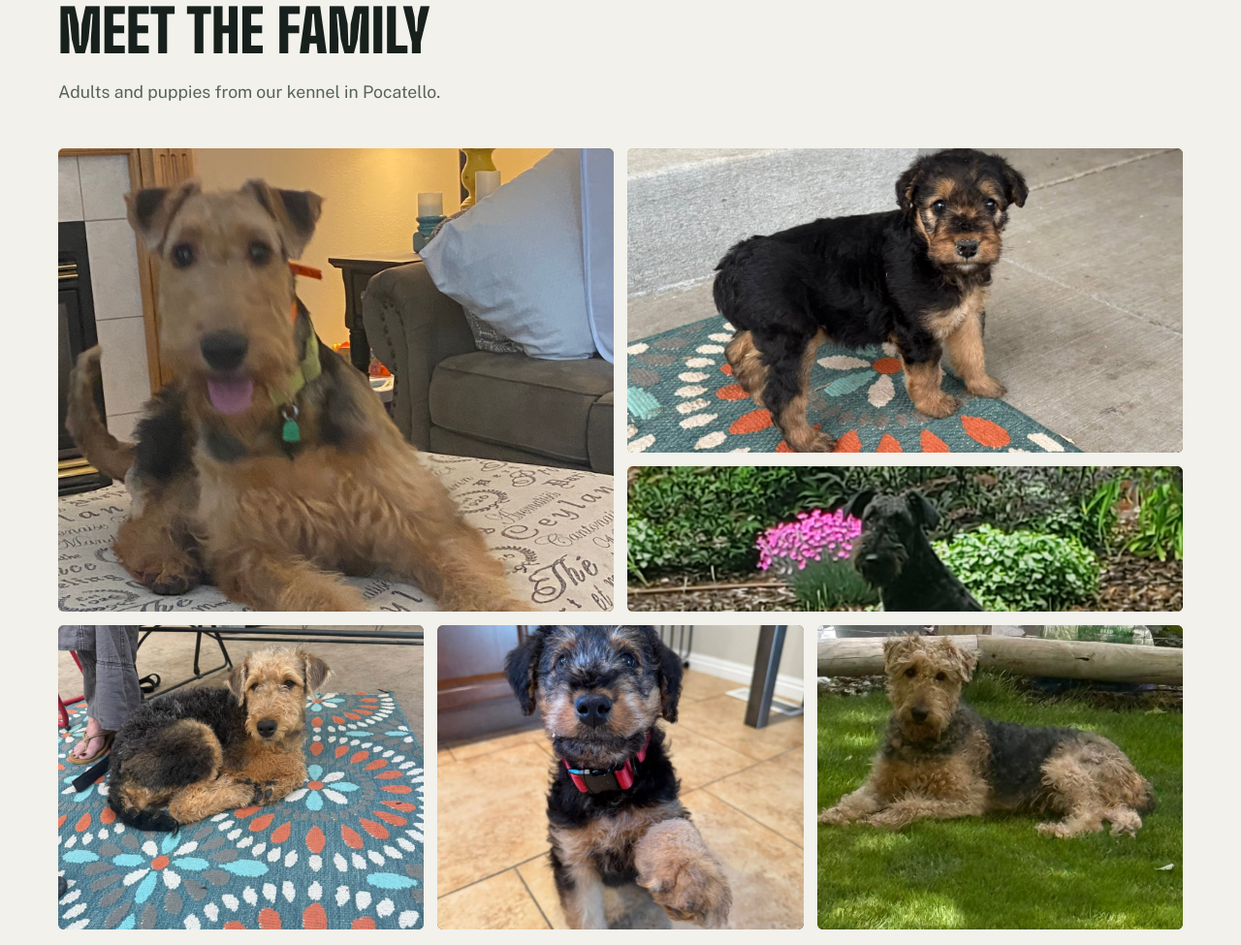
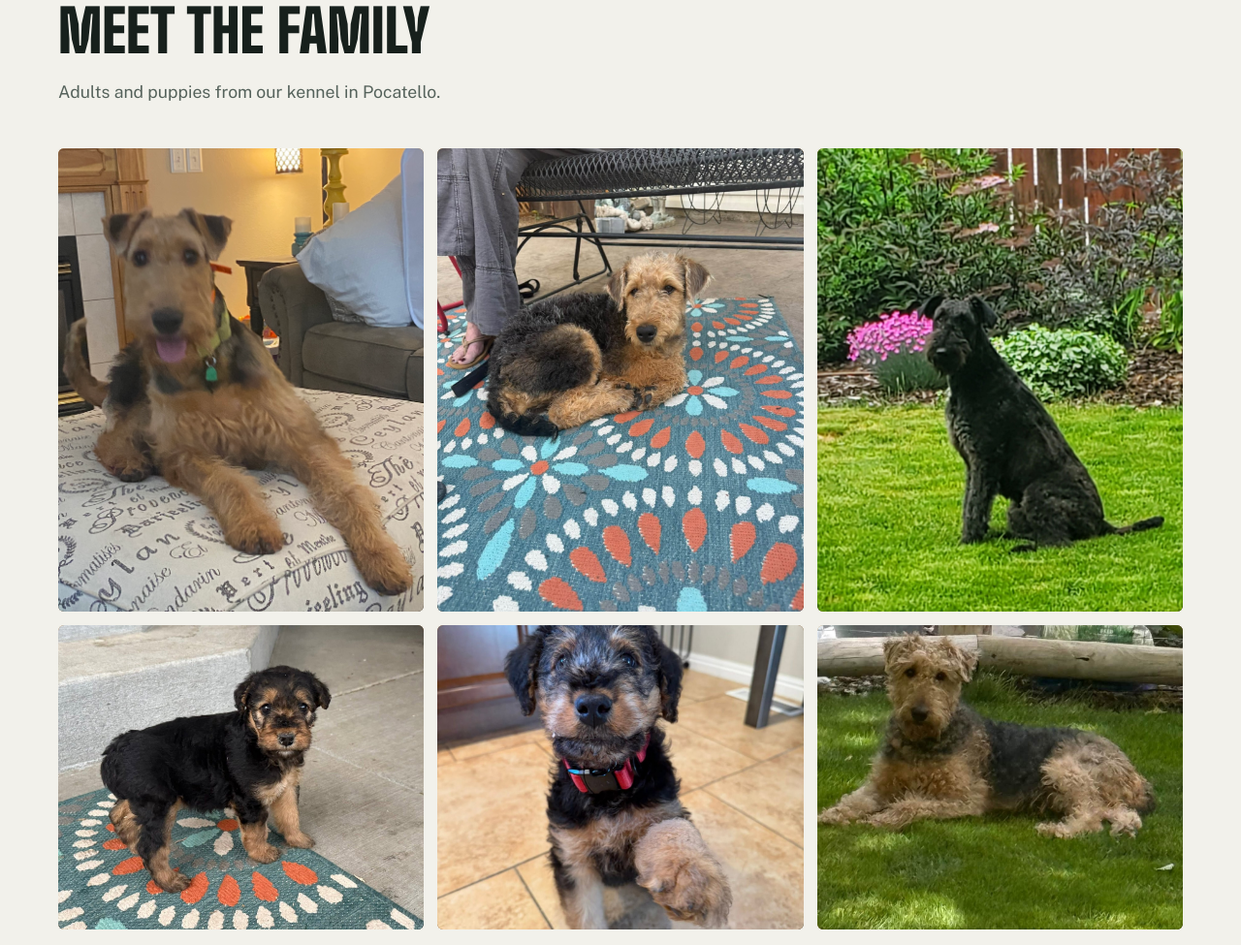
Before and after one commit to rockymountainairedales/rockymountainairedales.github.io, a plain HTML site: page index.html in a window 1280 px wide. Shown: the part 1537-2512 px from the top of the page at 97% size. Drawn offline with nearby package versions, Linux system fonts and the light colour scheme.

Commit message:
Refactor gallery layout and update image sources

```diff
--- a/index.html
+++ b/index.html
@@ -54,9 +54,7 @@ h2{font-family:var(--display);font-weight:900;text-transform:uppercase;font-size
 .card p{margin:0;color:var(--muted)}
 .gallery{display:grid;grid-template-columns:repeat(6,1fr);grid-auto-rows:150px;gap:14px}
 .gallery .ph{border-radius:6px}
-.gallery .a{grid-column:span 3;grid-row:span 3}
-.gallery .b{grid-column:span 3;grid-row:span 2}
-.gallery .c{grid-column:span 3;grid-row:span 1}
+.gallery .a,.gallery .b,.gallery .c{grid-column:span 2;grid-row:span 3}
 .gallery .d,.gallery .e,.gallery .f{grid-column:span 2;grid-row:span 2}
 .puppies{background:var(--spruce);color:var(--stone)}
 .puppies .kicker{color:var(--tan)}
@@ -84,7 +82,7 @@ ol.steps span{color:rgba(242,241,235,.8)}
 .contact-side b{color:var(--ink)}
 footer{background:var(--spruce);color:rgba(242,241,235,.8);padding:30px 0;font-size:.92rem}
 footer .wrap{display:flex;flex-wrap:wrap;justify-content:space-between;gap:12px}
-@media (max-width:900px){.hero{grid-template-columns:1fr;padding-top:12px}.hero-photo{order:2;aspect-ratio:4/3.4;min-height:0}.cta-row{padding-bottom:36px}.facts ul{grid-template-columns:1fr 1fr}.cards,.pup-grid,.story,.contact-box{grid-template-columns:1fr}.contact-box,.story,.pup-grid{gap:32px}.gallery{grid-template-columns:repeat(2,1fr);grid-auto-rows:150px}.gallery .a,.gallery .b,.gallery .c,.gallery .d,.gallery .e,.gallery .f{grid-column:span 1;grid-row:span 1}.gallery .a{grid-column:span 2;grid-row:span 2}section{padding:64px 0}}
+@media (max-width:900px){.hero{grid-template-columns:1fr;padding-top:12px}.hero-photo{order:2;aspect-ratio:4/3.4;min-height:0}.cta-row{padding-bottom:36px}.facts ul{grid-template-columns:1fr 1fr}.cards,.pup-grid,.story,.contact-box{grid-template-columns:1fr}.contact-box,.story,.pup-grid{gap:32px}.gallery{grid-template-columns:repeat(2,1fr);grid-auto-rows:150px}.gallery .a,.gallery .b,.gallery .c,.gallery .d,.gallery .e,.gallery .f{grid-column:span 1;grid-row:span 1}.gallery .a{grid-column:span 2;grid-row:span 2}.gallery .b,.gallery .c{grid-row:span 2}section{padding:64px 0}}
 @media (max-width:600px){nav a.link{display:none}header{padding:14px 0;gap:12px}.brand{font-size:1.05rem;line-height:1.05}nav{gap:0}nav .btn.small{padding:9px 16px;font-size:.85rem;font-weight:700;letter-spacing:.01em;white-space:nowrap;box-shadow:0 0 0 3px rgba(219,163,83,.28),0 4px 12px rgba(0,0,0,.28)}}
 @media (prefers-reduced-motion:reduce){html{scroll-behavior:auto}.btn{transition:none}}
 </style>
@@ -145,9 +143,9 @@ footer .wrap{display:flex;flex-wrap:wrap;justify-content:space-between;gap:12px}
     <p class="intro">Adults and puppies from our kennel in Pocatello.</p>
     <div class="gallery">
       <div class="ph a"><img src="IMG_3508.JPEG" alt="Airedale Terrier lying on an ottoman at home" style="object-position:50% 25%" loading="lazy"></div>
-      <div class="ph b"><img src="images/gallery-2.jpg" alt="Airedale puppy standing on a colorful rug" loading="lazy"></div>
-      <div class="ph c"><img src="20220612_164131.JPEG" alt="Black Airedale sitting on the lawn in front of a flower bed" loading="lazy" style="object-position:50% 37%"></div>
-      <div class="ph d"><img src="images/gallery-4.jpg" alt="Adult Airedale Terrier curled up on a patterned rug" loading="lazy"></div>
+      <div class="ph b"><img src="images/gallery-4.jpg" alt="Adult saddle-coat Airedale Terrier curled up on a patterned rug" loading="lazy" style="object-position:50% 40%"></div>
+      <div class="ph c"><img src="20220612_164131.JPEG" alt="Black Airedale sitting on the lawn in front of a flower bed" loading="lazy" style="object-position:85% 45%"></div>
+      <div class="ph d"><img src="images/gallery-2.jpg" alt="Black and tan Airedale puppy standing on a colorful rug" loading="lazy"></div>
       <div class="ph e"><img src="images/gallery-5.jpg" alt="Airedale puppy with one paw raised" loading="lazy"></div>
       <div class="ph f"><img src="images/gallery-6.jpg" alt="Adult Airedale Terrier lying in the grass" style="object-position:50% 65%" loading="lazy"></div>
     </div>
```
